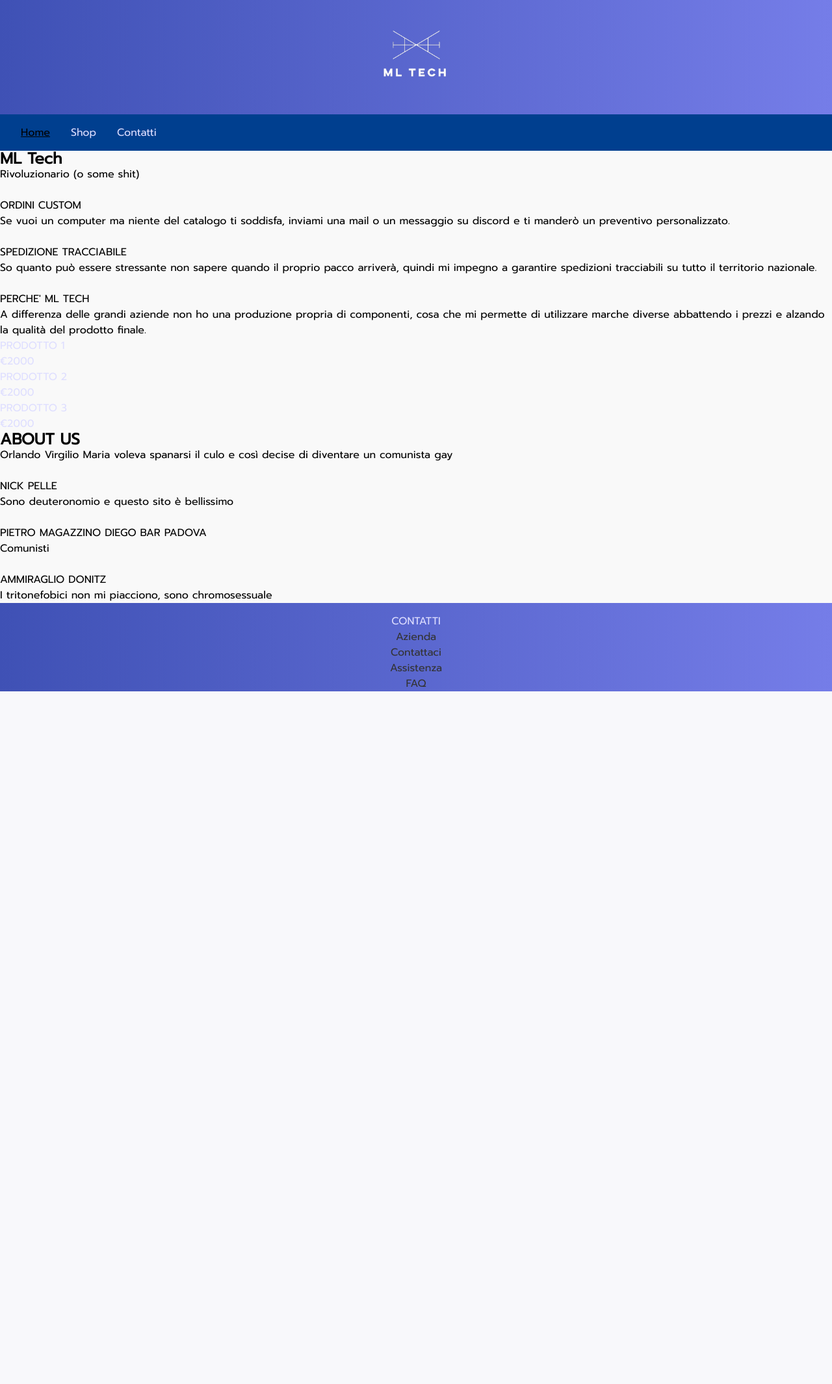
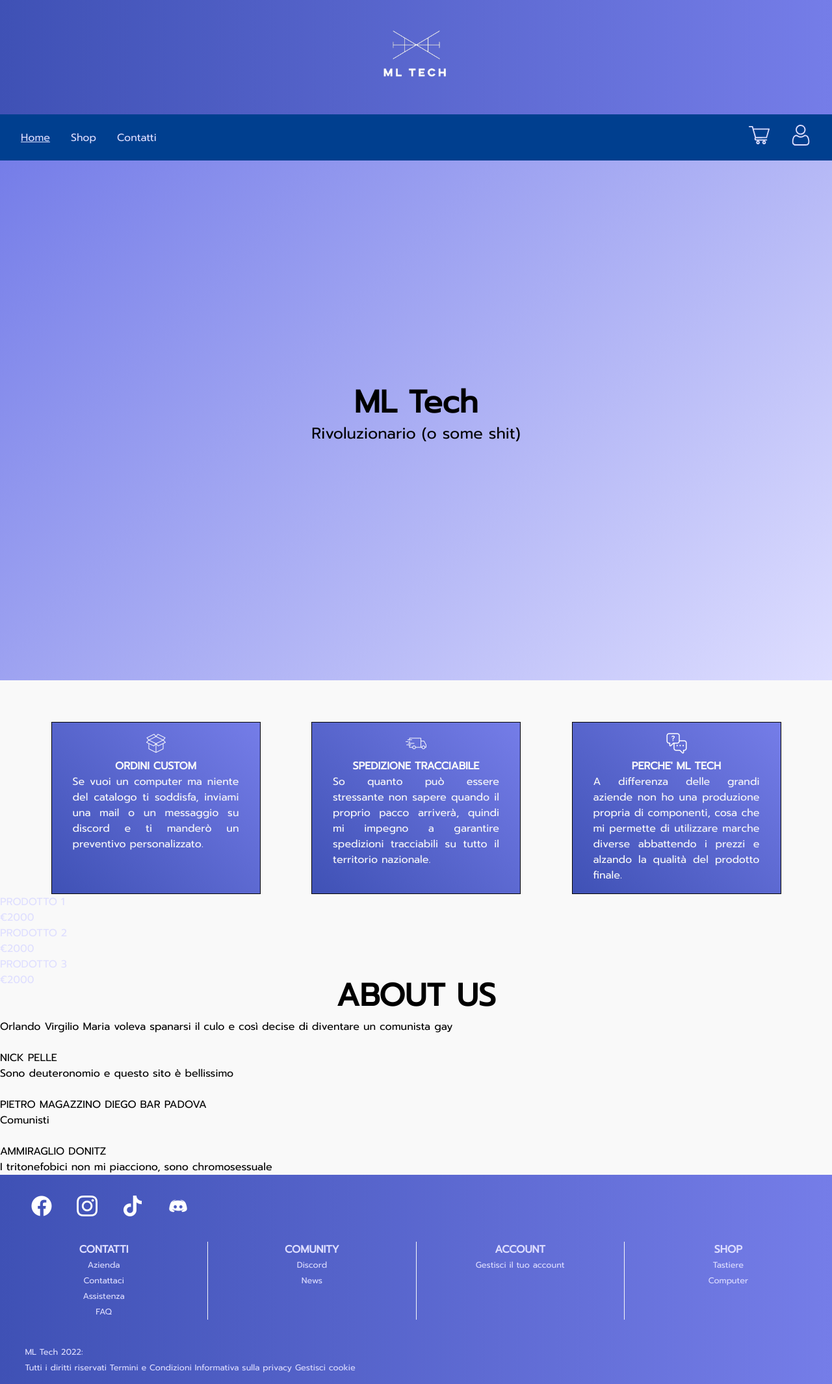
Before and after one commit to orlifera/TecWeb, a PHP site: page / in a window 1280 px wide. Shown: the whole page at 65% size. Before the commit the page ends 1064 px from the top, so only its background shows below. Run offline with PHP 8.4, Linux system fonts and the light colour scheme.

Commit message:
Aggiornamento index.html

```diff
--- a/index.html
+++ b/index.html
@@ -16,13 +16,19 @@
             <h1 id="logo"><a href="index.html">ML Tech</a></h1>
         </header>
         <nav id="menu">
-            <ul>
-                <li class="active" lang="en">Home</li>
-                <li><a href="src/pages/catalog.html" lang="en">Shop</a></li>
-                <li><a href="src/pages/contacts.html">Contatti</a></li>
-                <li><a href="src/pages/cart"></a></li>
-                <li><a href="src/pages/profile"></a></li>
-            </ul>
+            <div id="left">
+                <ul>
+                    <li><a href="index.html" class="active" lang="en">Home</a></li>
+                    <li><a href="src/pages/catalog.html" lang="en">Shop</a></li>
+                    <li><a href="src/pages/contacts.html">Contatti</a></li>
+                </ul>
+            </div>
+            <div id="right">
+                <ul>
+                    <li><a href="src/pages/cart.html"><img class="icon" src="assets/images/white-cart.svg"></a></li>
+                    <li><a href="src/pages/profile.html"><img class="icon" src="assets/images/white-profile.svg"></a></li>
+                </ul>
+            </div>
         </nav>
         <nav id="breadcrumb" class="sr-only">
             <p>Ti trovi in: <span lang="en">Home</span></p>
@@ -35,17 +41,17 @@
             <div id="info">
                 <dl>
                     <div class="info_col">
-                        <img class="icon" src="">
+                        <img class="icon" src="assets/images/open-box.png">
                         <dt>ORDINI CUSTOM</dt>
                         <dd>Se vuoi un computer ma niente del catalogo ti soddisfa, inviami una mail o un messaggio su discord e ti manderò un preventivo personalizzato.</dd>
                     </div>
                     <div class="info_col">
-                        <img class="icon" src="">
+                        <img class="icon" src="assets/images/delivery-truck.png">
                         <dt>SPEDIZIONE TRACCIABILE</dt>
                         <dd>So quanto può essere stressante non sapere quando il proprio pacco arriverà, quindi mi impegno a garantire spedizioni tracciabili su tutto il territorio nazionale.</dd>
                     </div>
                     <div class="info_col">
-                        <img class="icon" src="">
+                        <img class="icon" src="assets/images/customer-service.png">
                         <dt>PERCHE' ML TECH</dt>
                         <dd>A differenza delle grandi aziende non ho una produzione propria di componenti, cosa che mi permette di utilizzare marche diverse abbattendo i prezzi e alzando la qualità del prodotto finale.</dd>
                     </div>
@@ -93,6 +99,15 @@
             <div id="last"></div>
         </main>
         <footer>
+            <div id="icons">
+                <ul>
+                    <li><a href=""><img class="icon" src="assets/images/facebook.png"></a></li>
+                    <li><a href=""><img class="icon" src="assets/images/instagram.png"></a></li>
+                    <li><a href=""><img class="icon" src="assets/images/tik-tok.png"></a></li>
+                    <li><a href=""><img class="icon" src="assets/images/discord.png"></a></li>
+                </ul>
+            </div>
+
             <dl id="footdef">
                 <div id="contatti">
                     <dt>CONTATTI</dt>
@@ -101,8 +116,30 @@
                     <dd><a href="src/pages/contacts.html">Assistenza</a></dd>
                     <dd><a href="src/pages/contacts.html" lang="en" abbr="Frequently Asked Question">FAQ</a></dd>
                 </div>
+
+                <div id="comunity">
+                    <dt lang="em">COMUNITY</dt>
+                    <dd><a href="" lang="en">Discord</a></dd>
+                    <dd><a href="" lang="en">News</a></dd>
+                </div>
+
+                <div id="account">
+                    <dt>ACCOUNT</dt>
+                    <dd><a href="src/pages/profile.html">Gestisci il tuo account</a></dd>
+                </div>
+
+                <div id="shop">
+                    <dt lang="en">SHOP</dt>
+                    <dd><a href="src/pages/catalog.html">Tastiere</a></dd>
+                    <dd><a href="src/pages/catalog.html" lang="en">Computer</a></dd>
+                </div>
             </dl>
+            <ul id="footunor">
+                <li><span id="rights">ML Tech 2022:</span> Tutti i diritti riservati</li>
+                <li><a href="">Termini e Condizioni</a></li>
+                <li><a href="">Informativa sulla <span lang="en">privacy</span></a></li>
+                <li><a href="">Gestisci <span lang="en">cookie</span></a></li>
+            </ul>
         </footer>
     </body>
-
 </html>
--- a/src/css/styles.css
+++ b/src/css/styles.css
@@ -97,35 +97,8 @@ nav#menu {
     padding: 1em;
 }
 
-#left,
-#right {
+#left, #right {
     display: flex;
-}
-
-#right {
-    text-indent: -999em;
-}
-
-#right a {
-    display: block;
-}
-
-#right a#cart {
-    background-image: url(../../assets/images/white-cart.svg);
-    background-size: contain;
-    background-repeat: no-repeat;
-    background-position: center;
-    width: 2em;
-    height: 2em;
-}
-
-#right a#profile {
-    background-image: url(../../assets/images/white-profile.svg);
-    background-size: contain;
-    background-repeat: no-repeat;
-    background-position: center;
-    width: 2em;
-    height: 2em;
 }
 
 nav#menu ul {
@@ -157,8 +130,79 @@ nav#menu li {
     margin: -1px !important;
 }
 
+#presentation {
+    width: 100%;
+    background: linear-gradient(-45deg, var(--primaryText), var(--secondaryGradient));
+    height: 100vh;
+}
+
+.title {
+    font-size: 3em;
+    padding-bottom: 0.5em;
+}
+
+.subtitle {
+    font-size: 1.5em;
+}
+
+.title, .subtitle {
+    margin: auto;
+    text-align: center;
+}
+
+#presentation .title, #presentation .subtitle {
+    position: relative;
+    top: 45vh;
+}
+
+#info {
+    width: 100%;
+    margin-top: 4em;
+}
+
+.icon {
+    width: 2em;
+    height: 2em;
+}
+
+#info .icon, #icons .icon {
+    filter: invert(1);
+}
+
+#info dl {
+    display: flex;
+    justify-content: space-evenly;
+}
+
+#info dt {
+    font-weight: bold;
+    color: #f9f9f9;
+}
+
+#info dd {
+    text-align: justify;
+    color: #f9f9f9;
+}
+
+#info div {
+    text-align: center;
+    width: 20%;
+    padding: 1em 2em;
+    border: 1px solid #030303;
+    background: linear-gradient(45deg, var(--primaryGradient), var(--secondaryGradient));
+}
+
 footer {
     background: linear-gradient(to right, var(--primaryGradient), var(--secondaryGradient));
+}
+
+#icons {
+    padding: 2em 0 1em 2em;
+}
+
+#icons li {
+    display: inline-block;
+    padding-inline: 1em;
 }
 
 footer dl#footdef {
@@ -175,19 +219,27 @@ footer dl#footdef div {
     flex-direction: column;
     /* Stacks dt and dd vertically */
     text-align: center;
+    width: 25%
 
 }
 
 footer dl#footdef dt {
-    color: var(--primaryText);
+    font-weight: bolder;
+
 }
 
-footer dl#footdef dd a {
-    color: var(--text-100)
+footer dl#footdef dt {
+    color: var(--primaryText)
+}
+
+#footdef dd {
+    font-size: 0.8em;
 }
 
 footer ul#footunor {
+    padding: 1em 0 1em 3em;
     margin-top: 2em;
+    font-size: 0.8em;
 }
 
 footer ul#footunor li {
@@ -196,8 +248,8 @@ footer ul#footunor li {
     padding: auto;
 }
 
-footer ul#footunor li a {
-    color: var(--text-100)
+footer ul#footunor li {
+    color: var(--primaryText);
 }
 
 #rights {
@@ -205,10 +257,12 @@ footer ul#footunor li a {
 }
 
 #account {
+    border-right: 1px solid #f9f9f9;
     border-left: 1px solid #f9f9f9;
-    border-right: 1px solid #f9f9f9;
-    padding-left: 5em;
-    padding-right: 5em;
+}
+
+#comunity {
+    border-left: 1px solid #f9f9f9;
 }
 
 /*Catlog*/
```
Also changed, not shown: assets/images/communication.png (added), assets/images/customer-service.png (added), assets/images/delivery-truck.png (added), assets/images/discord.png (added), assets/images/facebook.png (added), assets/images/instagram.png (added), assets/images/open-box.png (added), assets/images/tik-tok.png (added).
